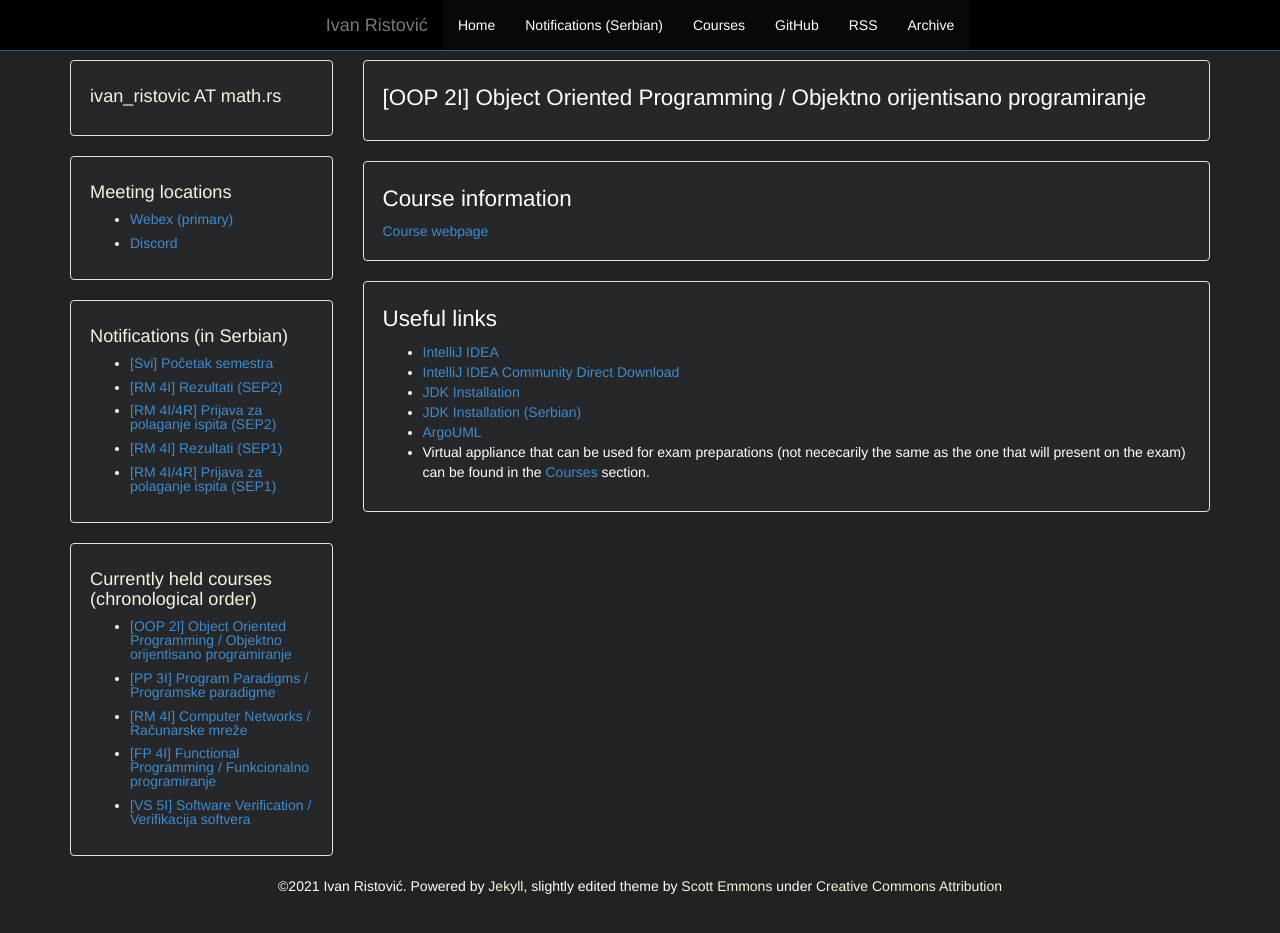
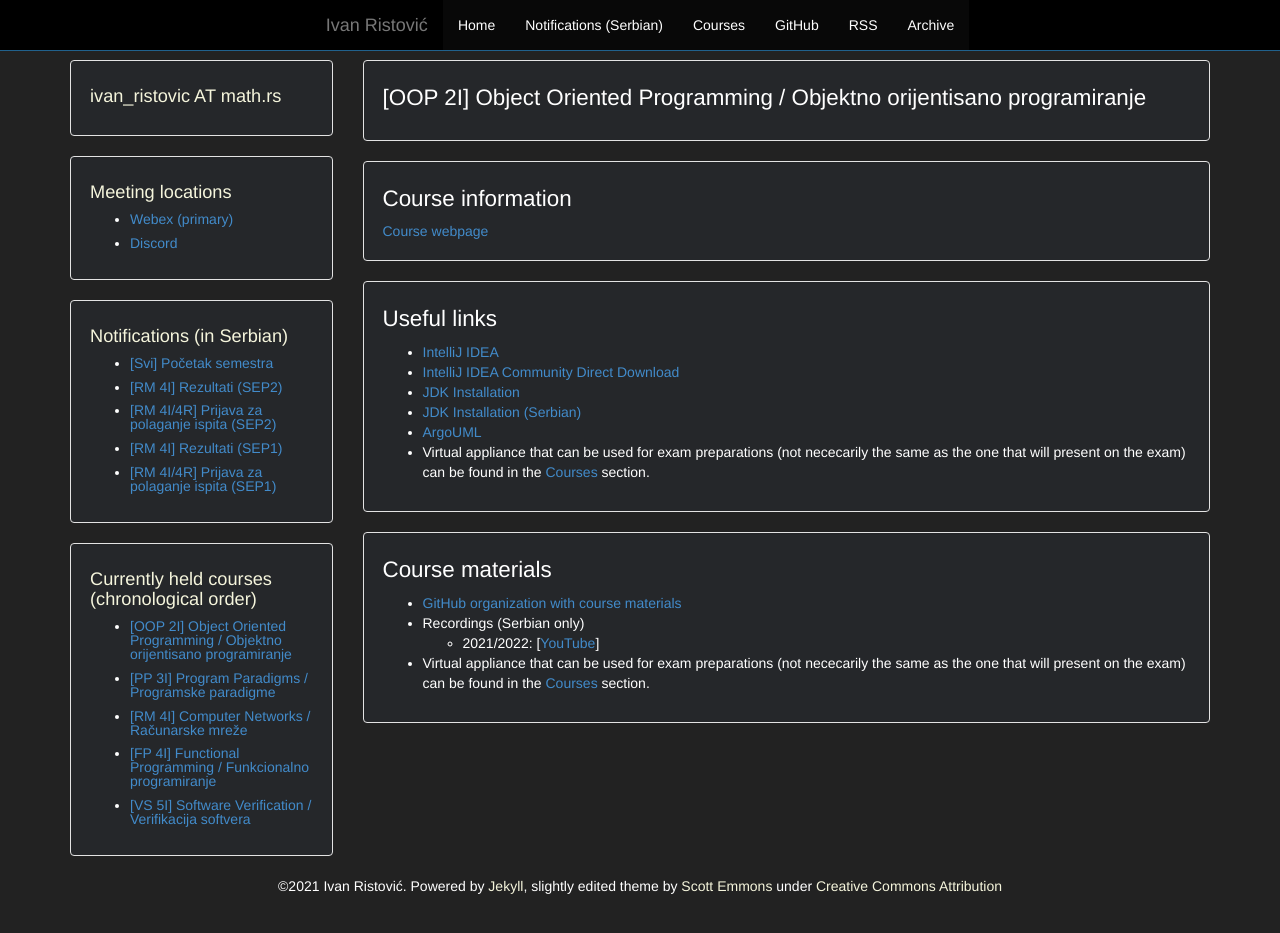
Before and after one commit to ivan-ristovic/ivan-ristovic.github.io, a Jekyll site: the page built from courses/oop/index.html, in a window 1280 px wide and 966 px high. Shown: the top 933 px of the window. Built offline with Jekyll 4.4.1, drawn with Linux system fonts in a browser that asks for light colours.

Commit message:
Improve course pages

```diff
--- a/courses/oop/index.html
+++ b/courses/oop/index.html
@@ -24,3 +24,24 @@ layout: default
         </li>
     </ul>
 </div>
+
+<div class="well">
+    <h1>Course materials</h1>
+    <ul>
+        <li>
+            <a href="https://github.com/MatfOOP-I">GitHub organization with course materials</a>
+        </li>
+        <li>
+            Recordings (Serbian only)
+            <ul>
+                <li>
+                    2021/2022:
+                    [<a href="https://www.youtube.com/playlist?list=PLOGAKiQpHThMfo0A7UumHheZ5RkXxPq3m">YouTube</a>]
+                </li>
+            </ul>
+        </li>
+        <li>
+            Virtual appliance that can be used for exam preparations (not nececarily the same as the one that will present on the exam) can be found in the <a href="{{ site.baseurl }}/courses">Courses</a> section.
+        </li>
+    </ul>
+</div>
```
Also changed, not shown: courses/fp/index.html (+6 -1 lines), courses/rm/index.html (+17 -8 lines). Lines whose indentation alone changed are shown as unchanged.
